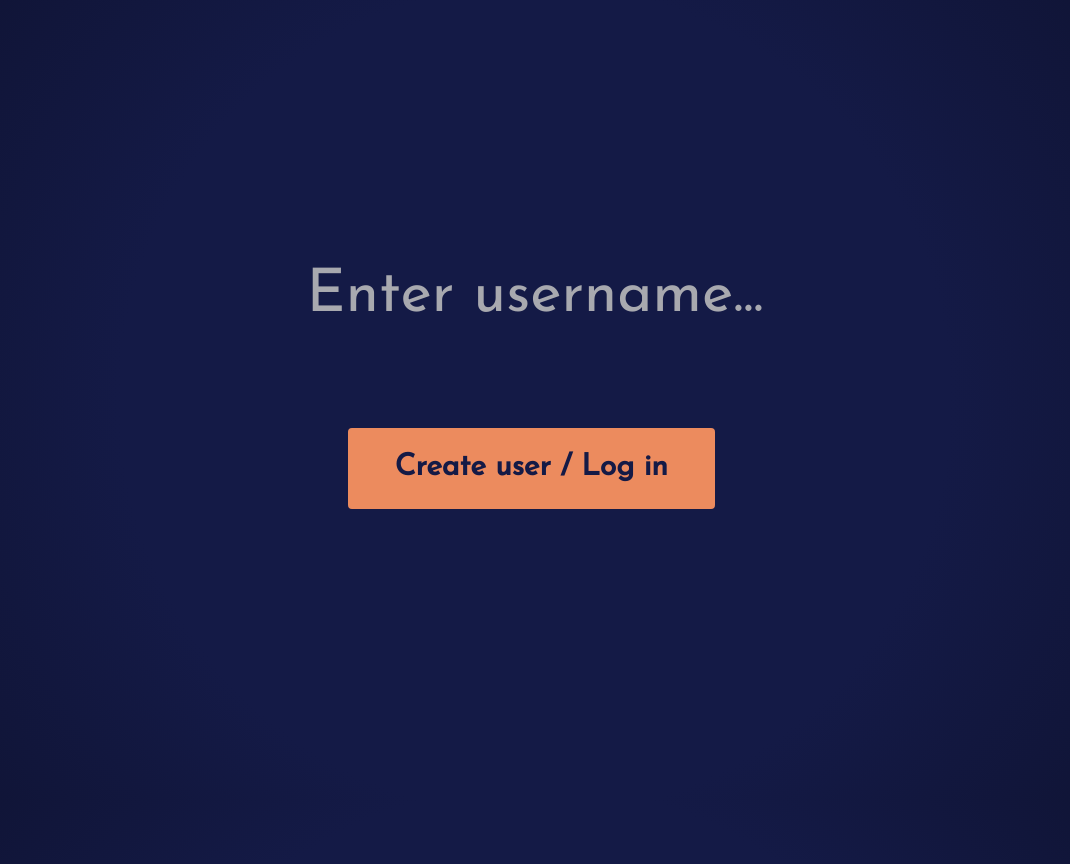
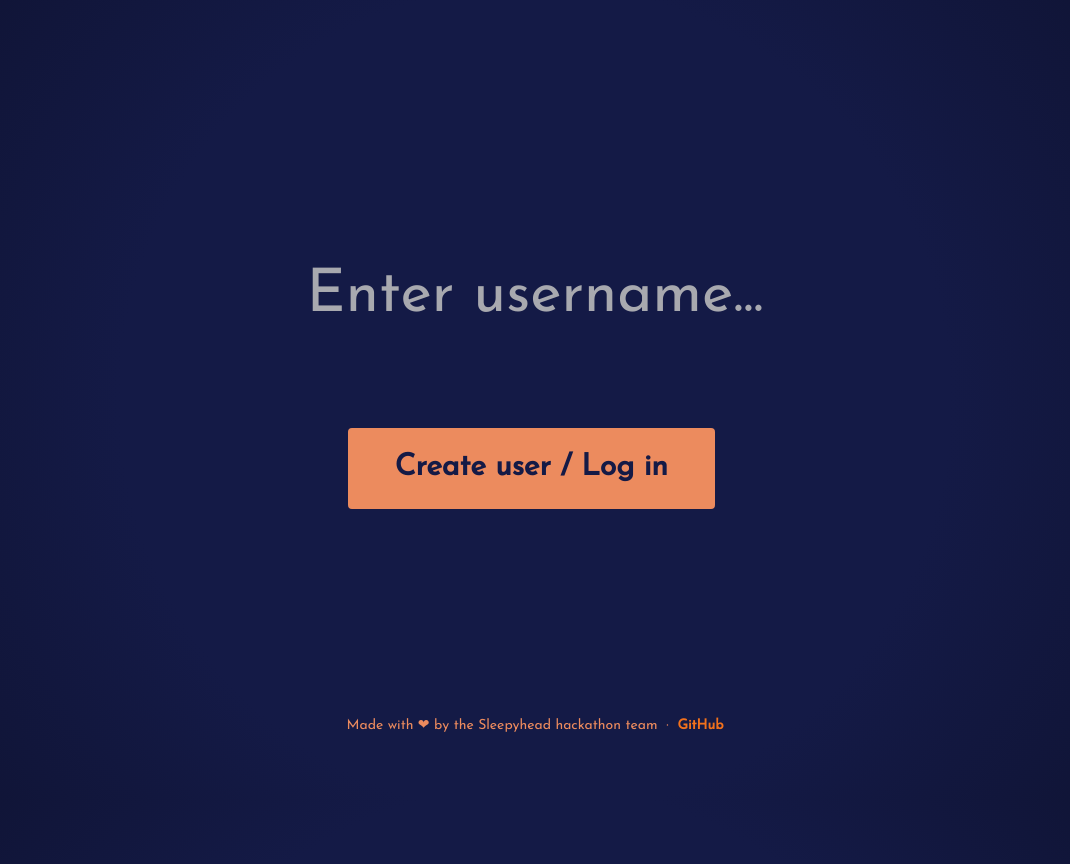
Before and after one commit to DMeechan/sleepyhead, a React (Create React App) app in the folder web/: page /login in a window 1280 px wide. Shown: the whole page, without its empty margins (105-1175 px from the left). Built offline with nearby package versions, Linux system fonts and the light colour scheme.

Commit message:
Add footer

```diff
--- a/web/public/index.html
+++ b/web/public/index.html
@@ -25,7 +25,7 @@
       work correctly both with client-side routing and a non-root public URL.
       Learn how to configure a non-root public URL by running `npm run build`.
     -->
-    <title>SleepyHead</title>
+    <title>Sleepyhead</title>
   </head>
   <body>
     <noscript>You need to enable JavaScript to run this app.</noscript>
--- a/web/src/App.js
+++ b/web/src/App.js
@@ -6,6 +6,7 @@ import {
   Switch
 } from 'react-router-dom';
 
+import Footer from './components/Footer'
 
 import { PrivateRoute } from './auth/PrivateRoute';
 import Login from './pages/Login';
@@ -31,6 +32,7 @@ function App() {
       <Router>
         <Body />
       </Router>
+      <Footer />
     </div>
   );
 }
--- /dev/null
+++ b/web/src/components/Footer.js
@@ -0,0 +1,38 @@
+import React from "react";
+
+const style = {
+  display: "flex",
+  "box-sizing": "border-box",
+  "max-width": "100%",
+  "-webkit-box-align": "center",
+  "align-items": "center",
+  "min-width": "0px",
+  "min-height": "0px",
+  "flex-direction": "column",
+  "-webkit-box-pack": "end",
+  // justify-content: "flex-end",
+  outline: "none",
+  margin: "12px",
+  padding: "0px"
+};
+
+export default () => {
+  return (
+    <div className="ui container">
+      <footer style={style}>
+        <span>
+          Made with ❤ by the Sleepyhead hackathon team&nbsp;&nbsp;·&nbsp;&nbsp;
+          <a
+            target="_blank"
+            href="https://github.com/DMeechan/Sleepyhead"
+            style={{
+              color: "#f2711c"
+            }}
+          >
+            <b>GitHub</b>
+          </a>
+        </span>
+      </footer>
+    </div>
+  );
+};
```
